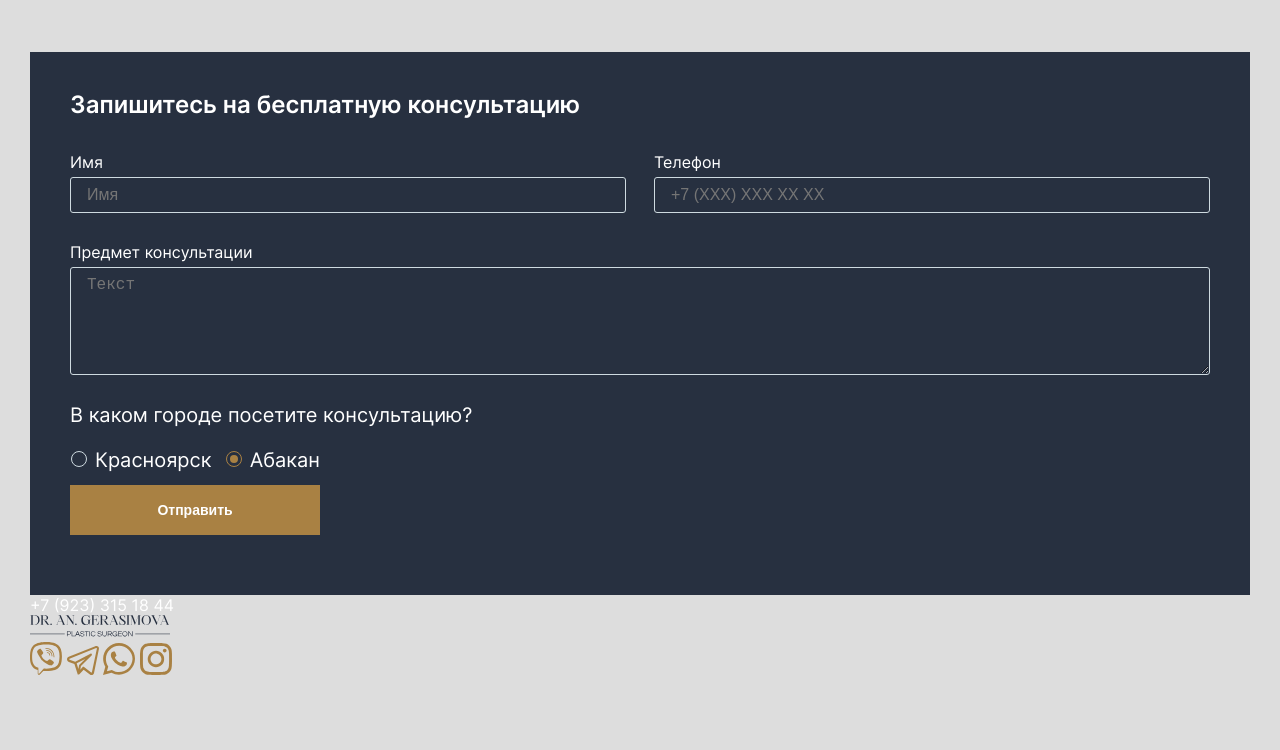
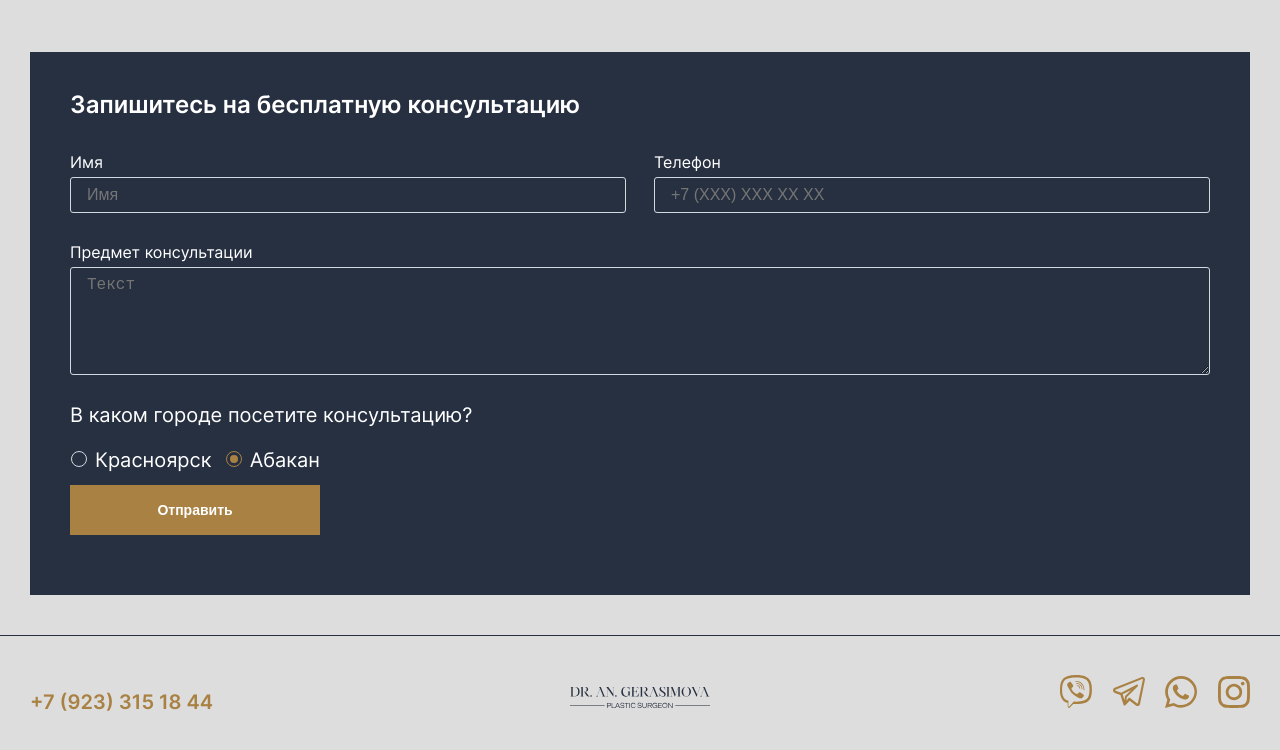
Before and after one commit to approxim/plastic-surgery-gerasimova, a website: page source/index.html in a window 1280 px wide. Shown: the part 8282-9032 px from the top of the page. Before the commit the page ends 8961 px from the top, so only its background shows below. Drawn offline with Linux system fonts and the light colour scheme; a web font is replaced by a local one.

Commit message:
верстка footer

```diff
--- a/source/index.html
+++ b/source/index.html
@@ -516,12 +516,12 @@
     <!-- Footer -->
     <footer class="footer container">
         <h2 class="visually-hidden">Контактная информация</h2>
-        <p class="footer__tel">+7 (923) 315 18 44</p>
+        <p class="footer__tel footer__item">+7 (923) 315 18 44</p>
 
-        <a class="footer__logo" href="#">
+        <a class="footer__logo footer__item" href="#">
             <img src="media/icons/logo_gerasimova_black.svg" alt="логотип клиники" width="140" height="23">
         </a>
-        <div class="footer__social">
+        <div class="footer__social footer__item">
             <a class="footer__viber footer__icon" href="#">
                 <img src="media/icons/social-viber.svg" alt="viber" width="32" height="33">
             </a>
--- /dev/null
+++ b/source/sass/components/footer.scss
@@ -0,0 +1,72 @@
+.footer {
+    margin-top: 40px;
+    margin-bottom: 30px;
+    padding-top: 20px;
+    position: relative;
+    display: flex;
+    flex-direction: column;
+    align-items: center;
+
+    @media (min-width: $tablet-width) {
+        flex-direction: row;
+        justify-content: space-between;
+        padding-top: 40px;
+
+    }
+
+    @media (min-width: $desktop-width) {
+        margin-top: 100px;
+        margin-bottom: 50px;
+        padding-top: 50px;
+    }
+
+    &::after {
+        content: '';
+        position: absolute;
+        top: 0;
+        left: 0;
+        background-color: $color-dark;
+        width: 100%;
+        height: 1px;
+    }
+}
+
+.footer__tel {
+    order: 3;
+    color: $color-brown;
+    font-size: 14px;
+    font-weight: 700;
+    line-height: 130%;
+
+    @media (min-width: $tablet-width) {
+        order: 0;
+        font-size: 20px;
+    }
+}
+
+.footer__logo {
+    margin-bottom: 16px;
+
+    @media (min-width: $tablet-width) {
+        position: absolute;
+        left: 50%;
+        top: 70%;
+        transform: translate(-50%, -50%);
+    }
+
+    img {
+        @media (min-width: $desktop-width) {
+
+            width: 258px;
+            height: 42px;
+        }
+    }
+}
+
+.footer__social {
+    margin-bottom: 16px;
+    width: 190px;
+    display: flex;
+    justify-content: space-between;
+    align-items: center;
+}
--- a/source/sass/style.scss
+++ b/source/sass/style.scss
@@ -15,3 +15,5 @@
 @import "./components/faq.scss";
 
 @import "./components/feedback.scss";
+
+@import "./components/footer.scss";
```
Also changed, not shown: source/css/style.css, 1 other file.
